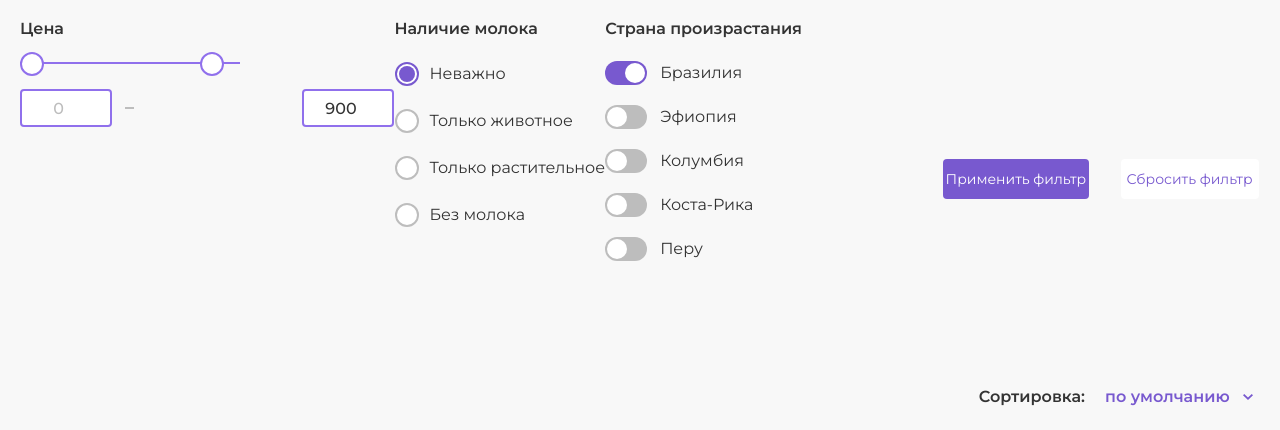
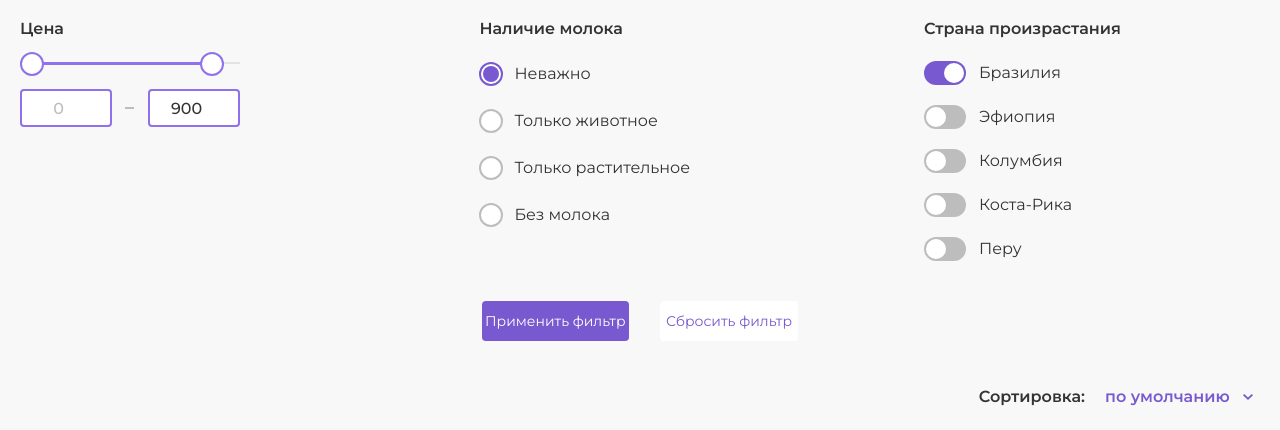
Before and after one commit to RadikArkhipov/drink2go, a website: page source/index.html in a window 1280 px wide. Shown: the part 1551-1981 px from the top of the page. Drawn offline with nearby package versions, Linux system fonts and the light colour scheme; files that its build step writes are made by us from their sources; files whose address does not match are found by name.

Commit message:
Добавляет исправленный фильтр

```diff
--- a/source/sass/blocks/country.scss
+++ b/source/sass/blocks/country.scss
@@ -5,7 +5,7 @@
   label {
     position: relative;
     margin-bottom: 20px;
-    margin-left: 55px;
+    padding-left: 55px;
     display: inline-block;
 
     &:nth-child(10) {
@@ -18,7 +18,7 @@
       height: 24px;
       background-color: #bdbdbd;
       border-radius: 12px;
-      left: -55px;
+      left: 0;
     }
 
     &::after {
@@ -28,14 +28,14 @@
       background-color: $base-white;
       border-radius: 50%;
       top: 2px;
-      left: -53px;
+      left: 2px;
     }
   }
 
   input {
     &:disabled:checked + label::after {
       background-color: #bdbdbd;
-      left: -35px;
+      left: 2px;
     }
 
     &:disabled:checked + label::before {
@@ -60,7 +60,7 @@
 
     &:checked + label::after {
       display: block;
-      left: -35px;
+      left: 20px;
     }
 
     &:checked + label::before {
@@ -82,9 +82,9 @@
         background-color: $base-white;
       }
 
-      &:hover:checked + label::after {
-        left: -53px;
-      }
+      // &:hover:checked + label::before {
+      //   border: 2px solid $base-primary;
+      // }
 
       &:focus + label::before {
         outline: 0;
@@ -97,8 +97,16 @@
         background-color: $base-white;
       }
 
-      &:focus:checked + label::after {
-        left: -53px;
+      // &:focus:checked + label::before {
+      //   border: 2px solid $base-primary;
+      // }
+
+      &:checked + label::after {
+        left: 2px;
+      }
+
+      &:checked + label::before {
+        background-color: $base-primary;
       }
     }
   }
--- a/source/sass/blocks/filter-group.scss
+++ b/source/sass/blocks/filter-group.scss
@@ -39,7 +39,26 @@
   height: 2px;
   margin-bottom: 25px;
   position: relative;
-  background-color: #9070ec;
+  background-color: #e2e2e2;
+
+  &::after {
+    @include pseudo-elem;
+    width: 210px;
+    height: 3px;
+    background-color: #9070ec;
+    right: 46px;
+
+    @media (min-width: $tablet-width) {
+      width: 159px;
+      right: 38px;
+    }
+
+    @media (min-width: $desktop-width) {
+      width: 248px;
+      left: 23px;
+      right: 0;
+    }
+  }
 
   &--disabled {
     &::after {
@@ -100,6 +119,15 @@
   display: flex;
   justify-content: space-between;
   position: relative;
+  width: 280px;
+
+  @media (min-width: $tablet-width) {
+    width: 220px;
+  }
+
+  @media (min-width: $desktop-width) {
+    width: 318px;
+  }
 
   &::after {
     @include pseudo-elem;
@@ -153,6 +181,7 @@
   border: 0;
   padding: 0;
   margin: 0;
+  width: 28.99%;
 
   legend {
     font-weight: 600;
@@ -161,7 +190,7 @@
   }
 
   @media (min-width: $desktop-width) {
-    width: 28.95%;
+    width: 80%;
   }
 }
 
@@ -179,6 +208,10 @@
   @media (min-width: $tablet-width) {
     margin-bottom: 40px;
     width: 27.1%;
+  }
+
+  @media (min-width: $desktop-width) {
+    width: 62%;
   }
 }
 
--- a/source/sass/blocks/milk.scss
+++ b/source/sass/blocks/milk.scss
@@ -5,7 +5,7 @@
   label {
     position: relative;
     margin-bottom: 23px;
-    margin-left: 35px;
+    padding-left: 35px;
     display: inline-block;
 
     &:nth-child(8) {
@@ -19,7 +19,7 @@
       border: 2px solid #bdbdbd;
       background-color: $base-white;
       border-radius: 50%;
-      left: -34px;
+      left: 0;
     }
 
     &::after {
@@ -30,7 +30,7 @@
       border-radius: 50%;
       display: none;
       top: 4px;
-      left: -30px;
+      left: 4px;
     }
   }
 
@@ -79,10 +79,15 @@
         background-color: rgba(120, 89, 207, 0.25);
       }
 
-      &:hover:checked + label::after {
-        @include hover;
-        background-color: rgba(120, 89, 207, 0.25);
-      }
+      // &:hover:checked + label::after {
+      //   @include hover;
+      //   background-color: rgba(120, 89, 207, 0.25);
+      // }
+
+      // &:hover:checked + label::before {
+      //   @include hover;
+      //   border-color: #9070ec;
+      // }
 
       &:focus + label::before {
         @include hover;
@@ -95,9 +100,24 @@
         background-color: rgba(120, 89, 207, 0.25);
       }
 
-      &:focus:checked + label::after {
+      // &:focus:checked + label::after {
+      //   @include hover;
+      //   background-color: rgba(120, 89, 207, 0.25);
+      // }
+
+      // &:focus:checked + label::before {
+      //   @include hover;
+      //   border-color: #9070ec;
+      // }
+
+      &:checked + label::after {
         @include hover;
-        background-color: rgba(120, 89, 207, 0.25);
+        background-color: #7859cf;
+      }
+
+      &:checked + label::before {
+        @include hover;
+        border-color: #7859cf;
       }
     }
   }
```
Also changed, not shown: build/css/style.min.css, 1 other file.
